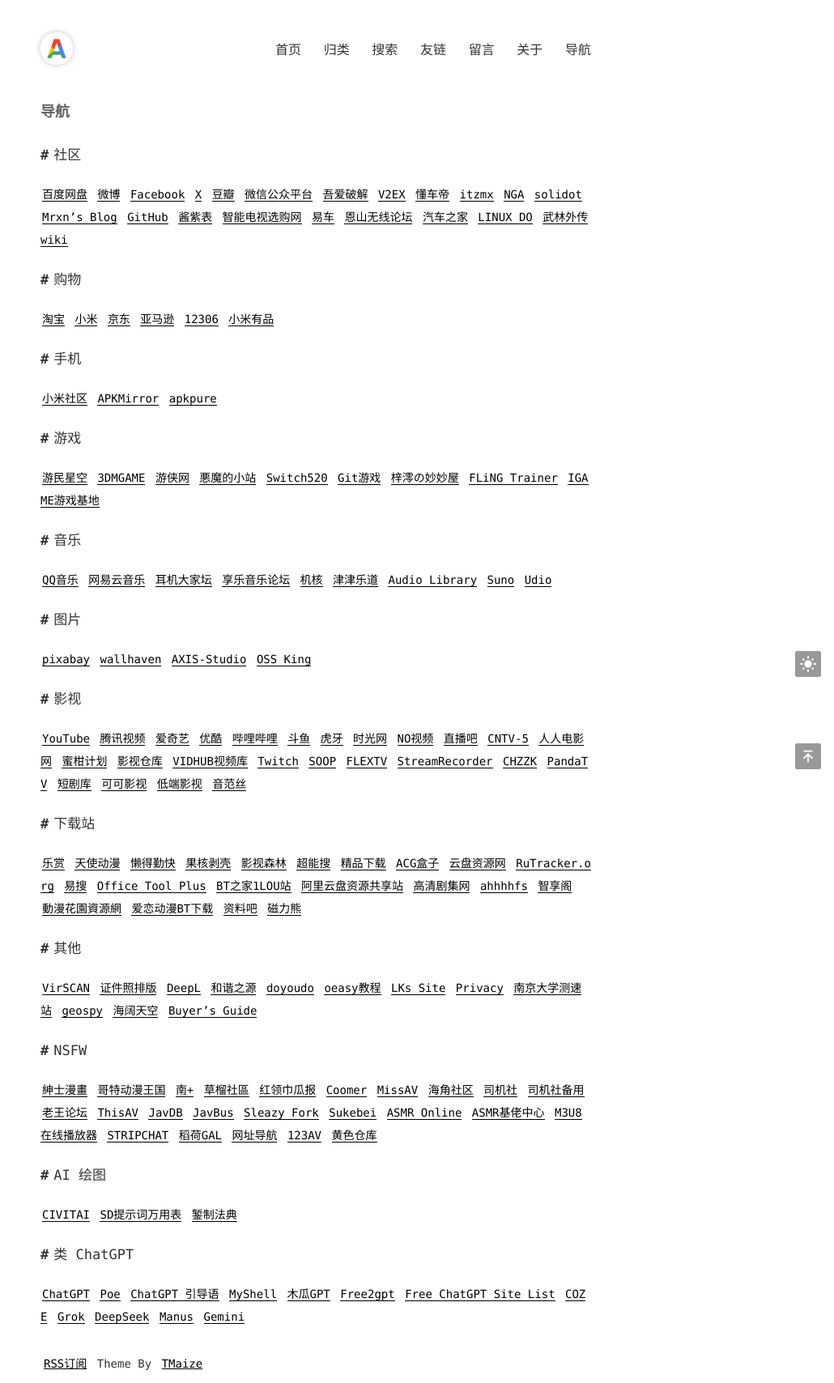
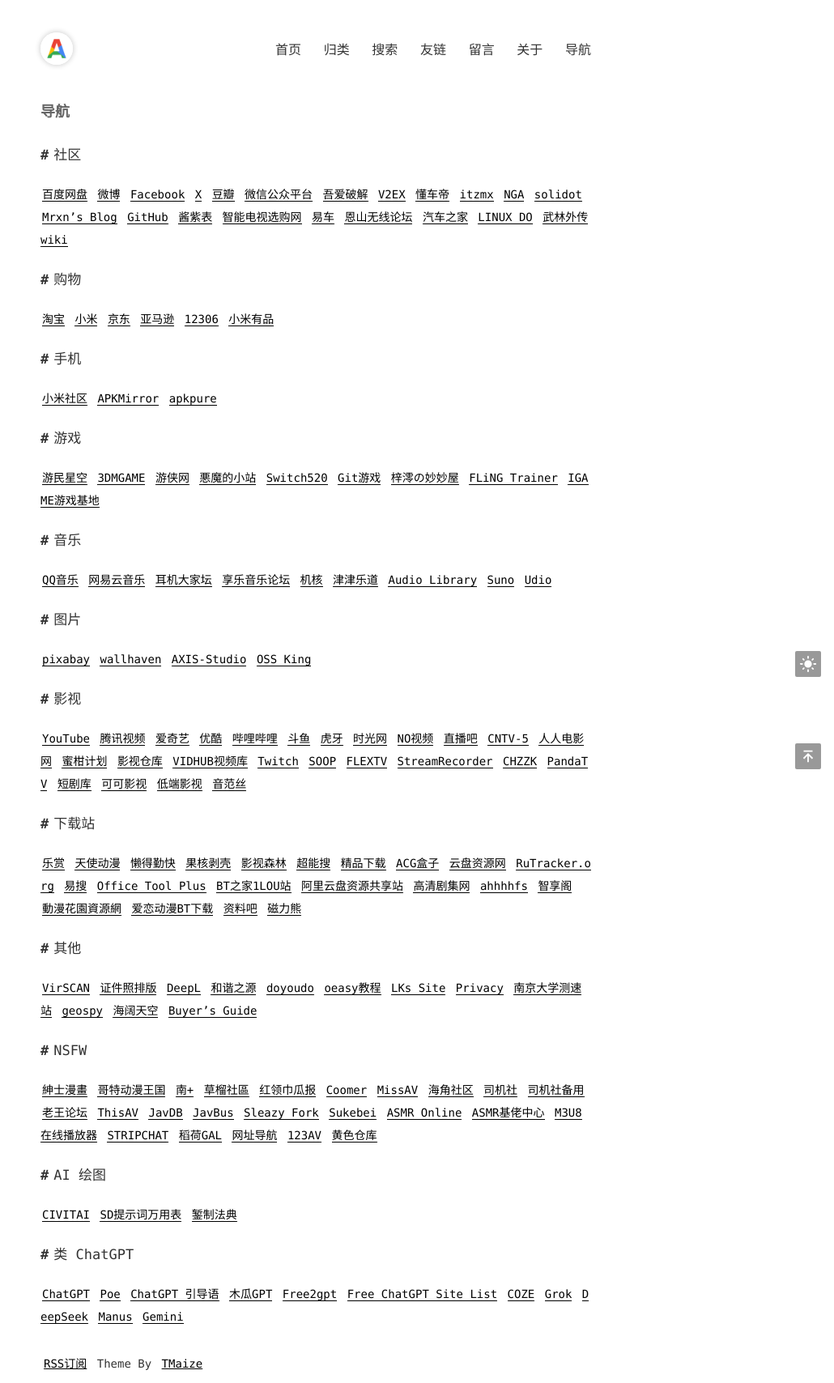
Before and after one commit to admans/admans.github.io, a Jekyll site: the page built from pages/navi.md, in a window 1280 px wide. Shown: the whole page at 81% size, without its empty margins (250-1280 px from the left). Built offline with Jekyll 4.4.1, drawn with Linux system fonts in a browser that asks for light colours.

Commit message:
Update navi.md
移除一个可能的恶意网站，进入网站会自动打开浏览器的“钱包”插件。

```diff
--- a/pages/navi.md
+++ b/pages/navi.md
@@ -49,4 +49,4 @@ title: 导航
 
 ## 类 ChatGPT
 
-[ChatGPT](https://chat.openai.com/ "ChatGPT") [Poe](https://poe.com/ "Poe") [ChatGPT 引导语](https://prompts.fresns.cn/ "ChatGPT 引导语") [MyShell](https://app.myshell.ai/zh/chat "MyShell") [木瓜GPT](https://www.papayagpt.com/ "木瓜GPT") [Free2gpt](https://chato.free2gpt.xyz/ "Free2gpt") [Free ChatGPT Site List](https://github.com/xx025/carrot "Free ChatGPT Site List") [COZE](https://www.coze.com/ "COZE") [Grok](https://grok.com/ "Grok") [DeepSeek](https://chat.deepseek.com/ "DeepSeek") [Manus](https://manus.im/ "Manus") [Gemini](https://gemini.google.com/ "Gemini")
+[ChatGPT](https://chat.openai.com/ "ChatGPT") [Poe](https://poe.com/ "Poe") [ChatGPT 引导语](https://prompts.fresns.cn/ "ChatGPT 引导语") [木瓜GPT](https://www.papayagpt.com/ "木瓜GPT") [Free2gpt](https://chato.free2gpt.xyz/ "Free2gpt") [Free ChatGPT Site List](https://github.com/xx025/carrot "Free ChatGPT Site List") [COZE](https://www.coze.com/ "COZE") [Grok](https://grok.com/ "Grok") [DeepSeek](https://chat.deepseek.com/ "DeepSeek") [Manus](https://manus.im/ "Manus") [Gemini](https://gemini.google.com/ "Gemini")
```
